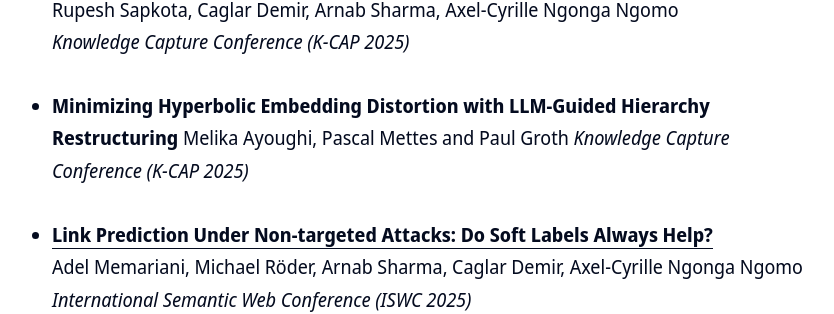
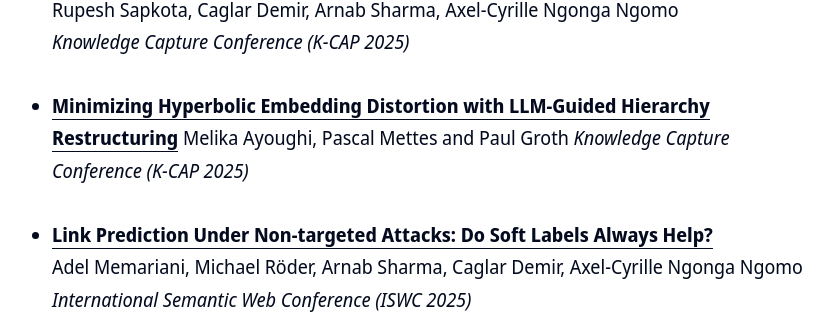
Before and after one commit to EnexaProject/enexaproject.github.io, a Jekyll site: the page built from _pages/publications.md, in a window 1280 px wide. Shown: the part 1142-1456 px from the top of the page, without its empty margins (214-1048 px from the left). Built offline with Jekyll 4.4.1, drawn with Linux system fonts in a browser that asks for light colours; nearby versions of some CDN libraries.

```diff
--- a/_pages/publications.md
+++ b/_pages/publications.md
@@ -32,9 +32,9 @@ permalink: /publications/
   Rupesh Sapkota, Caglar Demir, Arnab Sharma, Axel-Cyrille Ngonga Ngomo
   *Knowledge Capture Conference (K-CAP 2025)*
 
-- **Minimizing Hyperbolic Embedding Distortion with LLM-Guided Hierarchy Restructuring**
-  Melika Ayoughi, Pascal Mettes and Paul Groth
-  *Knowledge Capture Conference (K-CAP 2025)*
+- **[Minimizing Hyperbolic Embedding Distortion with LLM-Guided Hierarchy Restructuring]()**
+   Melika Ayoughi, Pascal Mettes and Paul Groth
+   *Knowledge Capture Conference (K-CAP 2025)*
 
 - **[Link Prediction Under Non-targeted Attacks: Do Soft Labels Always Help?](https://link.springer.com/chapter/10.1007/978-3-032-09527-5_6)**
   Adel Memariani, Michael Röder, Arnab Sharma, Caglar Demir, Axel-Cyrille Ngonga Ngomo
```
